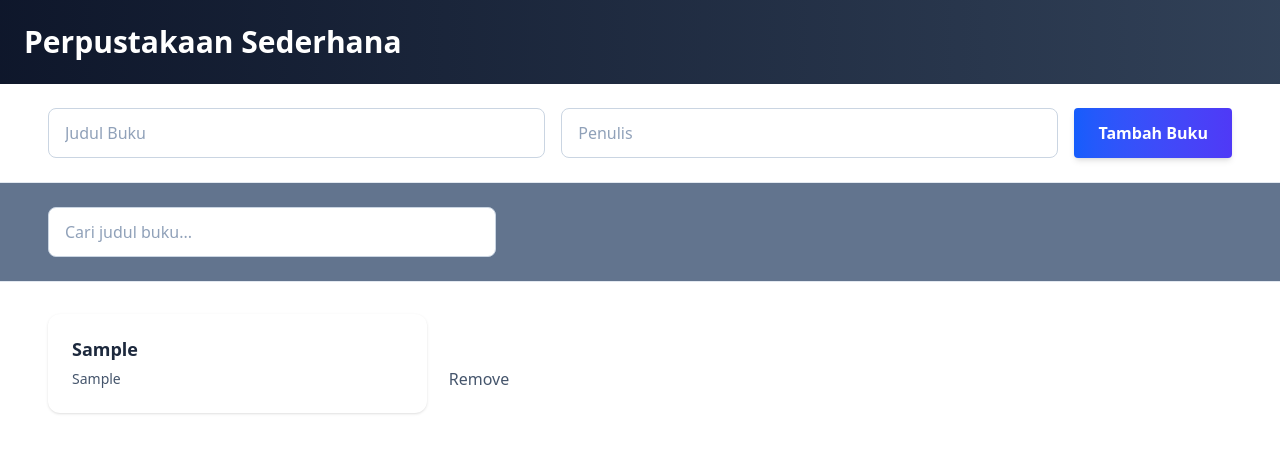
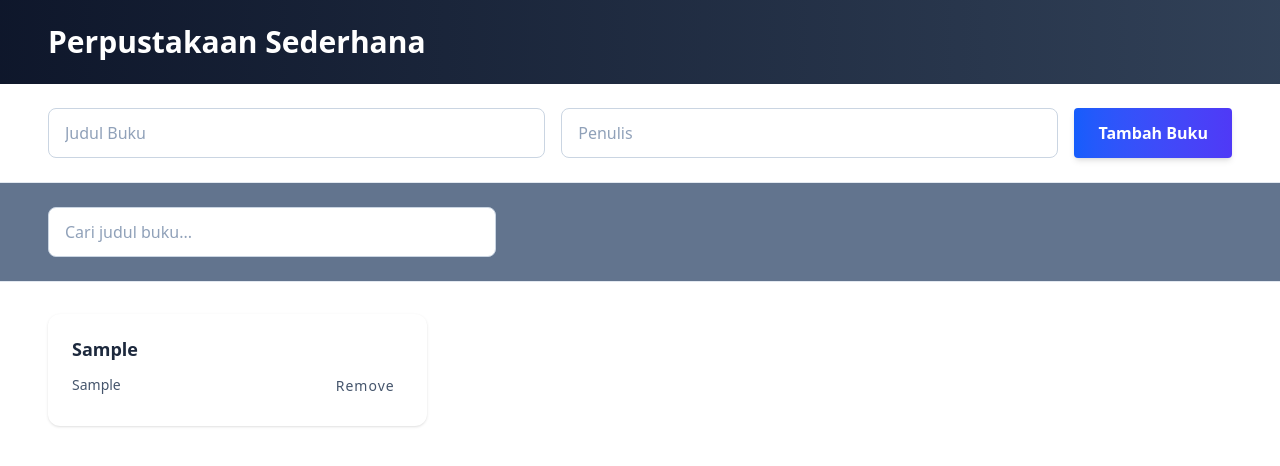
Before and after one commit to Indrawan-maker/my-perpus, a React (Vite) app: page / in a window 1280 px wide. Both pictures are taken after typing "Sample", "Sample" into the empty fields and a click on the button "Tambah Buku". Shown: the top 466 px of the page. Built offline with nearby package versions, Linux system fonts and the light colour scheme.

Commit message:
feat: delete button && sweet alert

```diff
--- a/src/App.jsx
+++ b/src/App.jsx
@@ -3,6 +3,7 @@ import BookList from './components/BookList'
 import { useEffect, useState } from 'react'
 import AddBookForm from './components/AddBookForm'
 import SearchBook from './components/SearchBook'
+import Swal from 'sweetalert2'
 
 function App() {
 
@@ -21,8 +22,30 @@ function App() {
     setBooks([...books, book])
   }
 
+  function handleRemove(id) {
+    Swal.fire({
+      title: "Apakah kamu yakin?",
+  text: "Anda tidak dapat mengembalikannya!",
+  icon: "warning",
+  showCancelButton: false,
+  confirmButtonColor: "#3085d6",
+  confirmButtonText: "Ya, Hapus!"
+}).then((result) => {
+  if (result.isConfirmed) {
 
+    const remove = books.filter((_, i) => i !== id)
+    setBooks(remove)
 
+    Swal.fire({
+      title: "Deleted!",
+      text: "File mu sudah dihapus.",
+      timer: 800,
+      showConfirmButton: false,
+      icon: "success"
+    });
+  }
+});
+}
 // handle pencarian lower cases semua
   const filteredBooks = books.filter((book) =>
     book.title.toLowerCase().includes(query.toLowerCase())
@@ -39,7 +62,10 @@ function App() {
     query={query}
     setQuery={setQuery}
     />
-    <BookList books={filteredBooks}/>
+    <BookList
+    onClick={handleRemove}
+    books={filteredBooks}
+    />
     </div>
     </>
   )
--- a/src/components/BookList.jsx
+++ b/src/components/BookList.jsx
@@ -1,8 +1,8 @@
-export default function BookList({ books }) {
+export default function BookList({ books, onClick }) {
 
     return (
-        <div className="container mx-auto px-12 py-8">
-            <div className="grid grid-cols-3 gap-6">
+        <div className="container mx-auto px-12 py-8 min-w-sm">
+            <div className="grid sm:grid-cols-1 md:grid-cols-3 gap-6">
             {books.map((book, index) =>
             (
                 <div key={index} className="bg-white border-slate-200 rounded-xl shadow-sm
@@ -13,9 +13,12 @@ export default function BookList({ books }) {
                         </div>
                     </div>
 
-                    <div className="flex items-center gap-82 text-slate-600">
+                    <div className="flex items-center justify-between gap-2 text-slate-600">
                         <p className="text-sm">{book.author}</p>
-                    <span className="justify-between hover:text-red-600 transition-all cursor-pointer leading-tight">Remove</span>
+                    <button
+                    onClick={() => onClick(index)}
+                    className="hover:text-red-600 transition-all cursor-pointer leading-tight p-2 text-sm
+                    tracking-[1px]">Remove</button>
                     </div>
                 </div>
             )
--- a/src/components/Header.jsx
+++ b/src/components/Header.jsx
@@ -3,7 +3,7 @@
 export default function() {
     return (
         <header className="bg-gradient-to-r from-slate-900 to-slate-700 text-white shadow-lg">
-            <div className="container mx-auto px-6 py-6">
+            <div className="container mx-auto px-12 py-6">
                 <h1 className="text-3xl font-bold bg-gradient-to-r bg-clip-text text-white">Perpustakaan Sederhana</h1>
             </div>
         </header>
```
